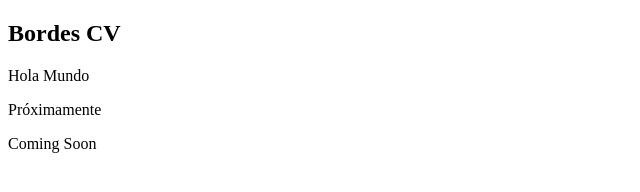
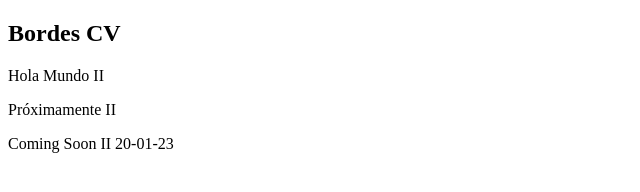
Before and after one commit to cdbordes/cdbordes.github.io, a plain HTML site: page index.html in a window 1280 px wide. Shown: the whole page, without its empty margins (0-640 px from the left). Drawn offline with Linux system fonts and the light colour scheme.

Commit message:
Add files via upload

```diff
--- a/index.html
+++ b/index.html
@@ -10,9 +10,9 @@
 
     <h2> Bordes CV</h2>
 
-    <p> Hola Mundo</p>
-    <p> Próximamente</p>
-    <p> Coming Soon</p>
+    <p> Hola Mundo II</p>
+    <p> Próximamente II</p>
+    <p> Coming Soon II  20-01-23</p>
 
 </body>
 </html>
```
